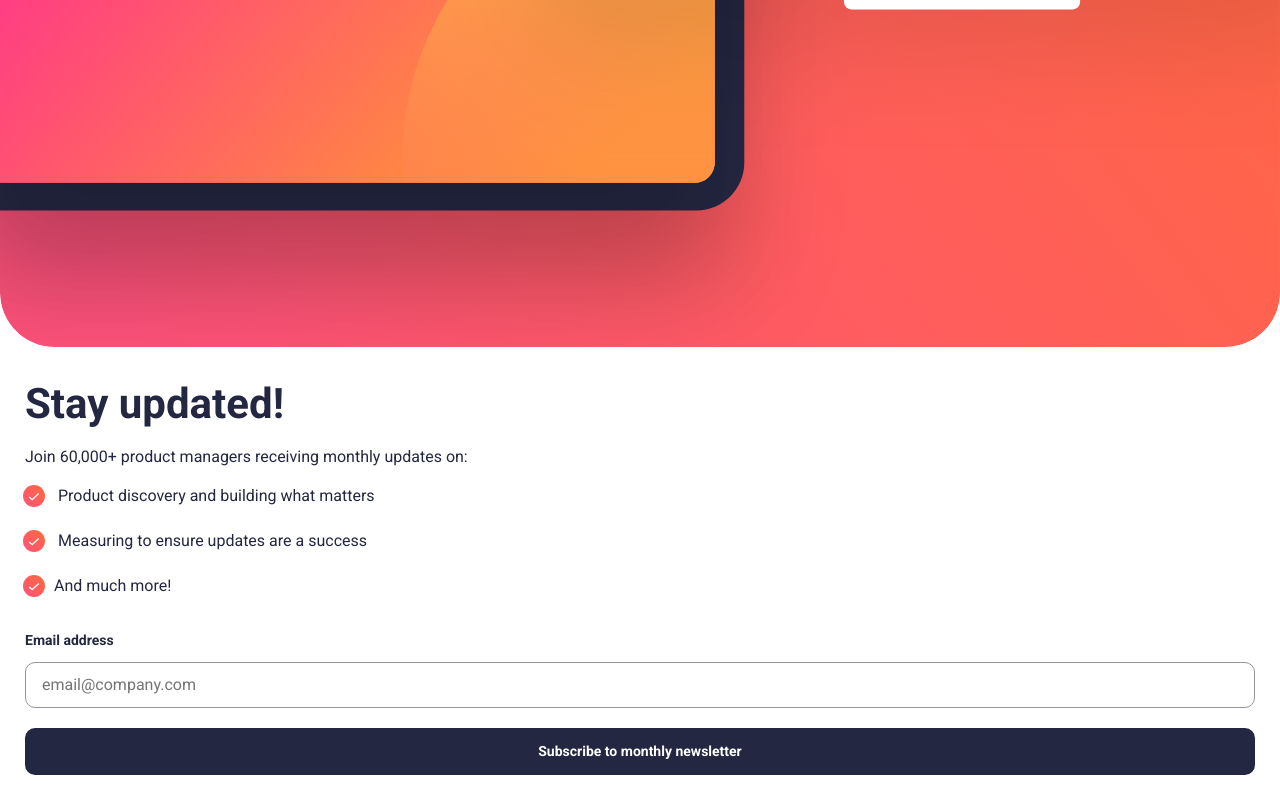
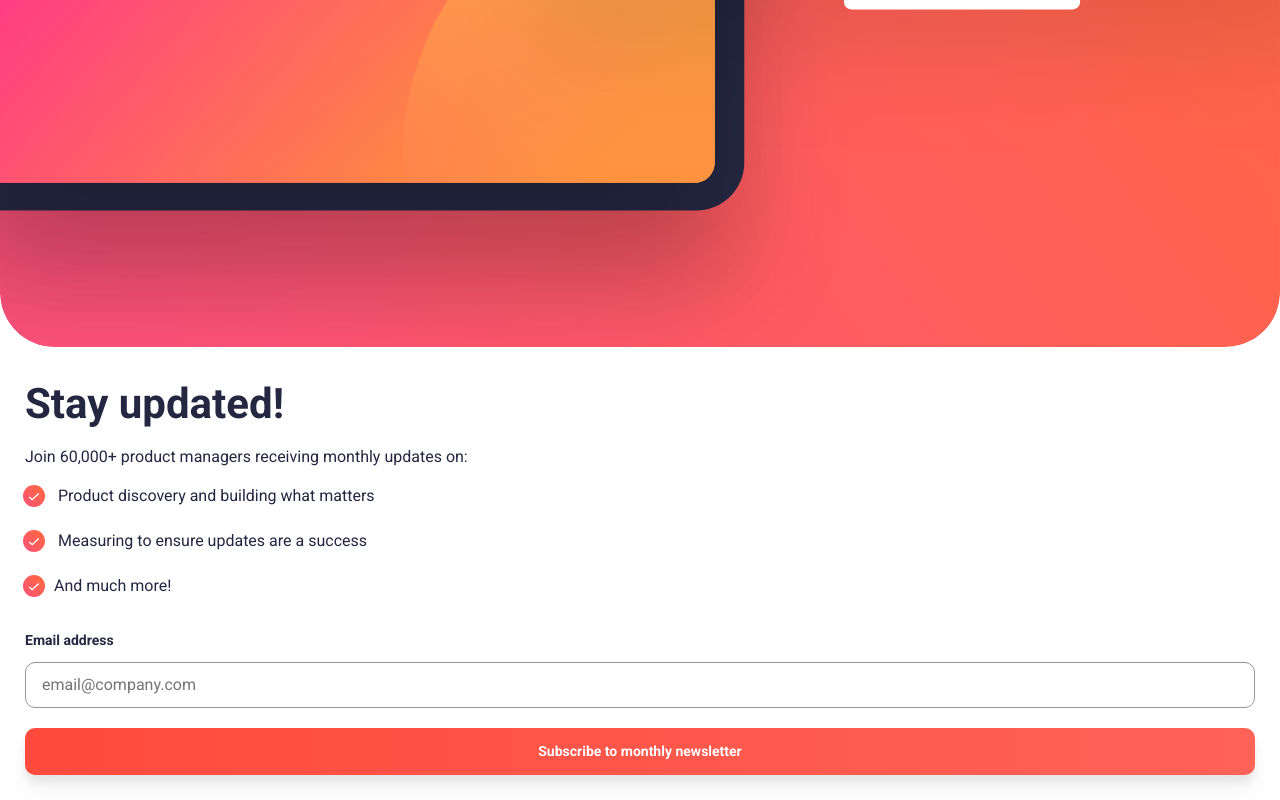
Before and after one commit to Kansoldev/newsletter-sign-up-FEM, a plain HTML site: page index.html in a window 1280 px wide. In both pictures the pointer is over the button "Subscribe to monthly newsletter". Shown: the part 622-1422 px from the top of the page. Drawn offline with Linux system fonts and the light colour scheme.

Commit message:
Add hover effect to button

```diff
--- a/assets/css/main.css
+++ b/assets/css/main.css
@@ -206,6 +206,17 @@ body {
   font-weight: 700;
   padding: 13px 0;
   width: 100%;
+  transition: background-image 0.2s ease-in-out;
+}
+
+.subscribe__btn:hover {
+  background-image: linear-gradient(
+    to right,
+    hsl(4, 100%, 62%),
+    hsl(4, 100%, 67%)
+  );
+  filter: drop-shadow(0 20px 13px rgb(0 0 0 / 0.03))
+    drop-shadow(0 8px 5px rgb(0 0 0 / 0.08));
 }
 
 /* Subscription success */
```
